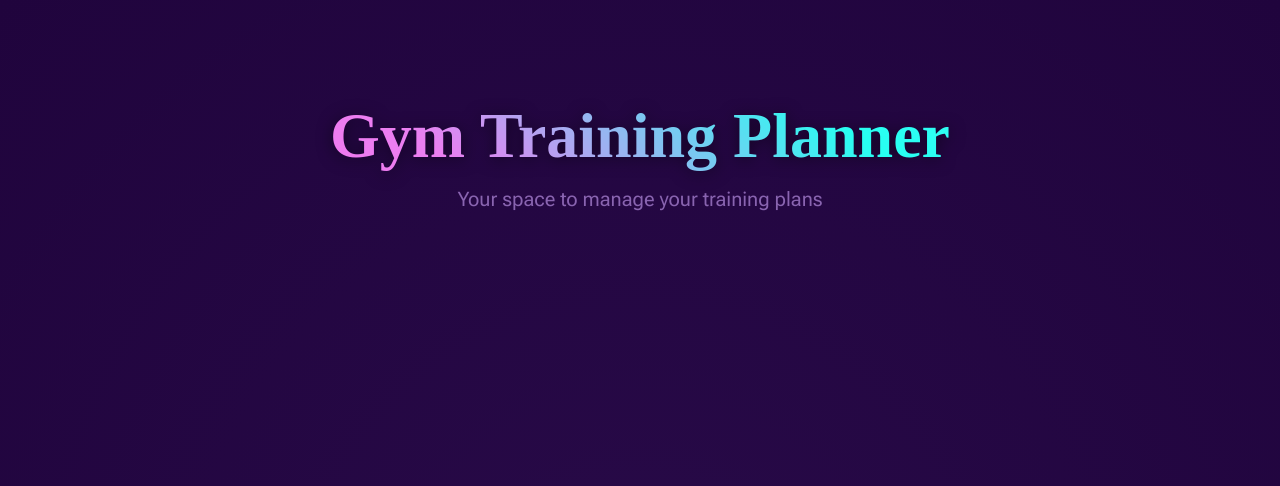
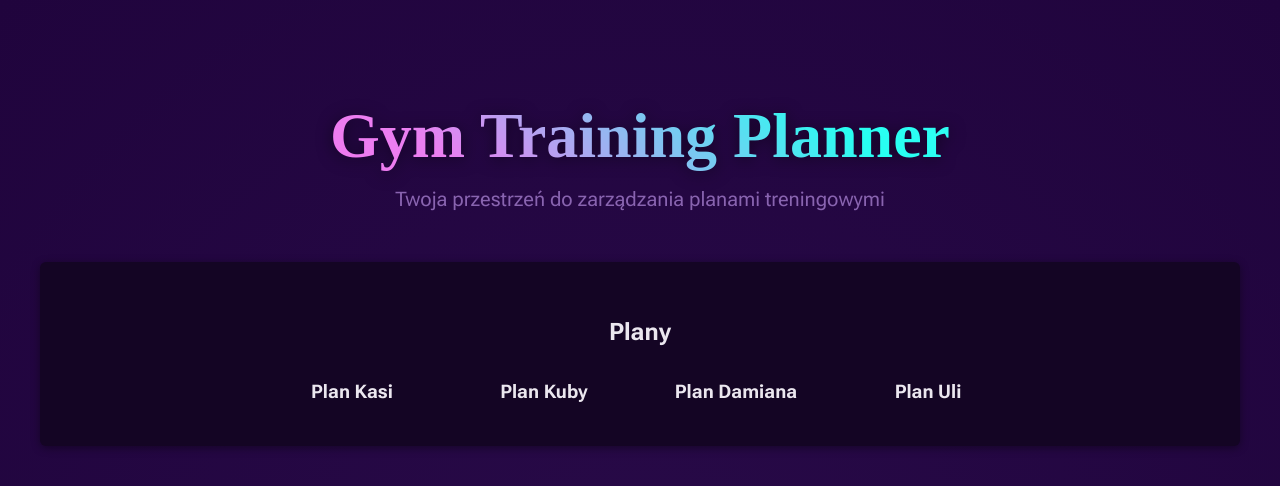
Before and after one commit to kajzerkasia/GymTrainingPlannerRemasteredFront, a React (Vite) app: page / in a window 1280 px wide. Shown: the top 486 px of the page. Built offline with nearby package versions, Linux system fonts and the light colour scheme; a web font is replaced by a local one.

Commit message:
Added Plan.jsx component with some styles (Plan.css), modified <p> text to polish in Header.jsx, added data.js file with some data of plans.

```diff
--- a/src/App.jsx
+++ b/src/App.jsx
@@ -1,11 +1,23 @@
 import './App.css'
 import Header from "./components/Header/Header.jsx";
+import Plan from "./components/Plan.jsx";
+import {PLANS} from "./data.js";
 
 function App() {
 
   return (
     <div>
         <Header/>
+        <main>
+            <section id="plans">
+                <h2>Plany</h2>
+                <ul>
+                    {PLANS.map((plan) => (
+                        <Plan key={plan.title} {...plan}/>
+                    ))}
+                </ul>
+            </section>
+        </main>
     </div>
   )
 }
--- a/src/components/Header/Header.jsx
+++ b/src/components/Header/Header.jsx
@@ -6,7 +6,7 @@ const Header = () => {
         <header>
             {/*<img src="" alt=""/>*/}
             <h1>Gym Training Planner</h1>
-            <p>Your space to manage your training plans</p>
+            <p>Twoja przestrzeń do zarządzania planami treningowymi</p>
         </header>
     );
 };
--- /dev/null
+++ b/src/components/Plan.css
@@ -0,0 +1,35 @@
+#plans {
+    padding: 2rem;
+    border-radius: 6px;
+    background-color: #140524;
+    box-shadow: 0 2px 8px rgba(0, 0, 0, 0.4);
+}
+
+#plans ul {
+    list-style: none;
+    padding: 0;
+    margin: 0;
+    display: flex;
+    gap: 2rem;
+    flex-wrap: wrap;
+    justify-content: center;
+}
+
+#plans li {
+    width: 10rem;
+    text-align: center;
+}
+
+#plans li img {
+    height: 4rem;
+    width: 6rem;
+    object-fit: cover;
+}
+
+#plans li h3 {
+    margin: 0.5rem 0;
+}
+
+#plans li p {
+    font-size: 0.9rem;
+}
--- /dev/null
+++ b/src/components/Plan.jsx
@@ -0,0 +1,13 @@
+import React from 'react';
+import './Plan.css';
+
+const Plan = ({image, title}) => {
+    return (
+        <li>
+            {/*<img src={image} alt={title}/>*/}
+            <h3>{title}</h3>
+        </li>
+    );
+};
+
+export default Plan;
--- /dev/null
+++ b/src/data.js
@@ -0,0 +1,18 @@
+export const PLANS = [
+    {
+        image: '',
+        title: 'Plan Kasi',
+    },
+    {
+        image: '',
+        title: 'Plan Kuby',
+    },
+    {
+        image: '',
+        title: 'Plan Damiana',
+    },
+    {
+        image: '',
+        title: 'Plan Uli',
+    },
+];
```
